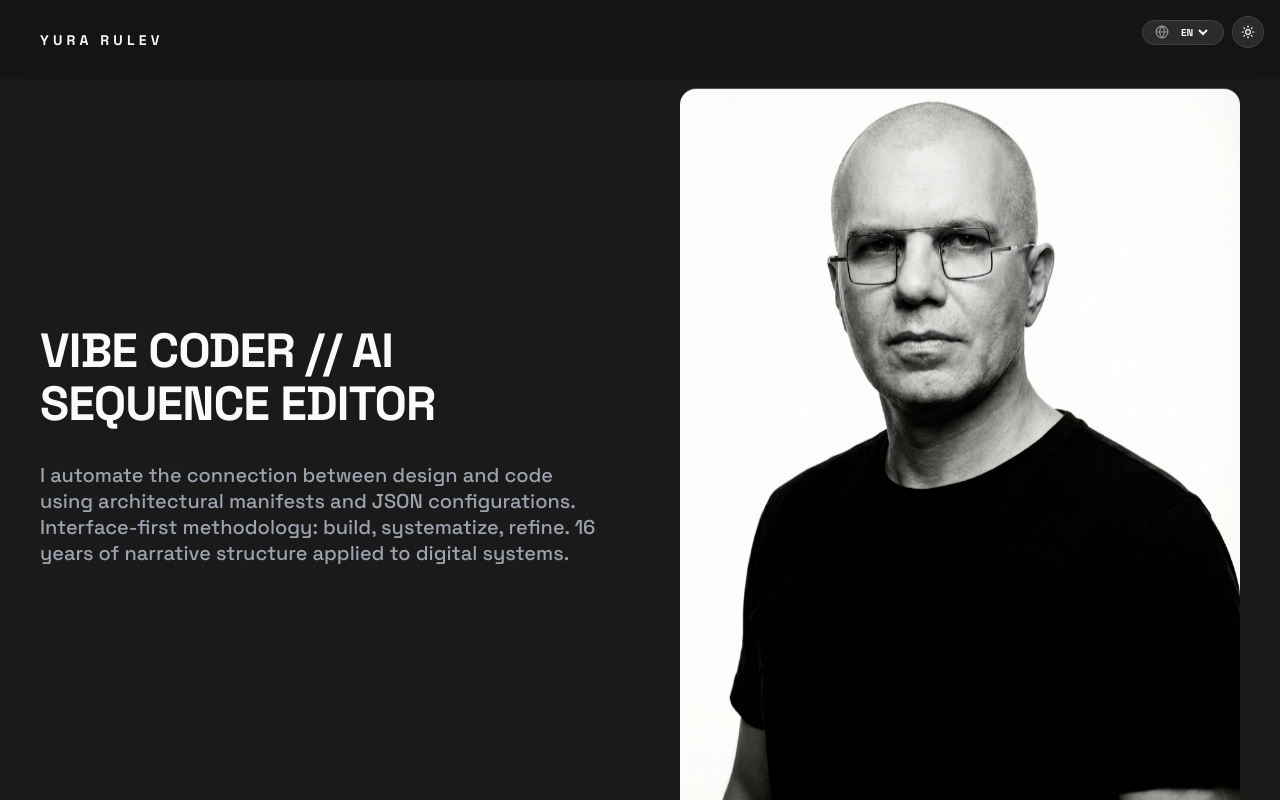
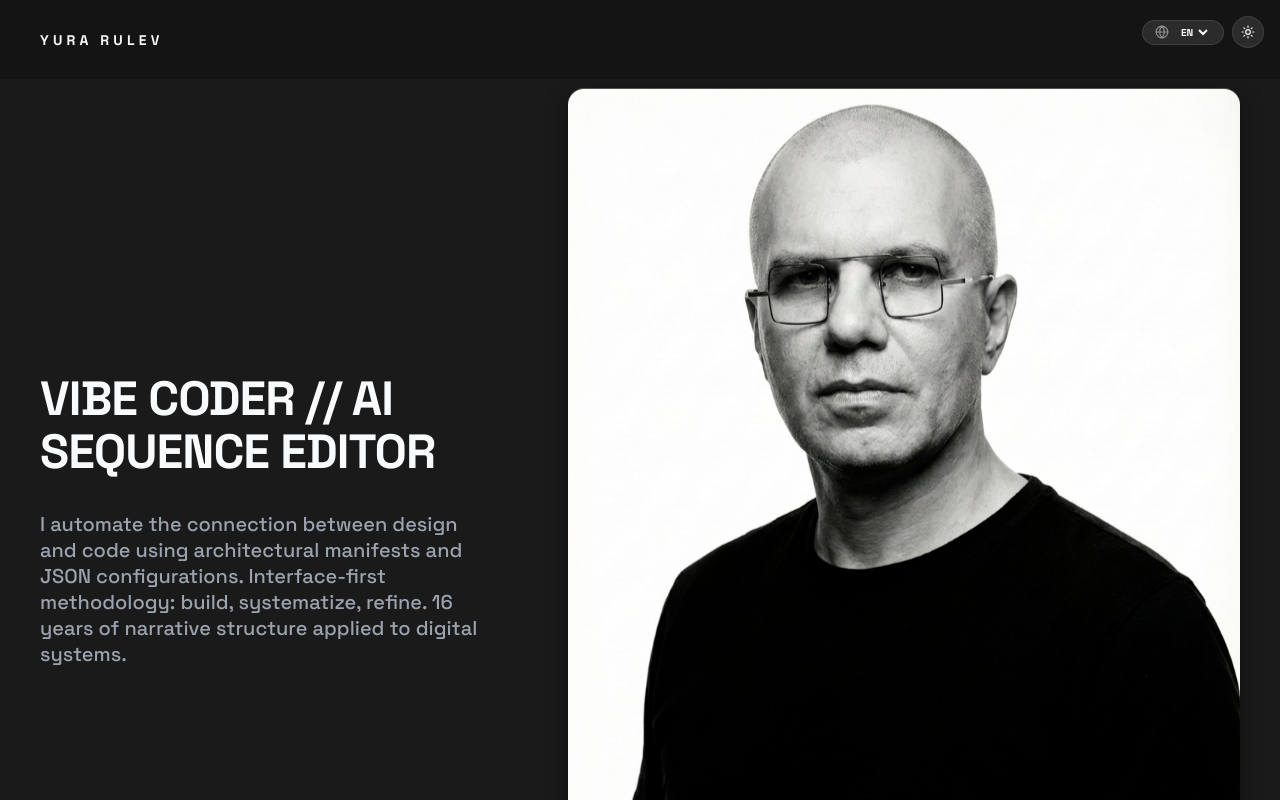
Before and after one commit to Agent-8947/01--vibe--coder, a React (Vite) app: page / in a window 1280 px wide. Shown: the top 800 px of the page. Built offline with nearby package versions, Linux system fonts and the light colour scheme.

Commit message:
Fix Navbar sticky and enhance Hero image impact

```diff
--- a/src/components/Hero.tsx
+++ b/src/components/Hero.tsx
@@ -234,11 +234,11 @@ export const Hero: React.FC<HeroProps> = ({ id, type, localOverrides: overrides,
                 } items-center gap-12 md:gap-20`}>
 
                 {/* Text Content */}
-                <div className={`${isSplit ? 'w-full md:w-1/2' : 'max-w-4xl'} space-y-8 ${layout.alignment === 'center' ? 'text-center mx-auto' : layout.alignment === 'right' ? 'text-right ml-auto' : 'text-left mr-auto'}`}>
+                <div className={`${isSplit ? 'w-full md:w-2/5' : 'max-w-4xl'} space-y-8 ${layout.alignment === 'center' ? 'text-center mx-auto' : layout.alignment === 'right' ? 'text-right ml-auto' : 'text-left mr-auto'}`}>
                     <h1 style={{
                         ...titleStyle,
                         ...getEntranceStyle(0),
-                        textShadow: isFullBg ? '0 1px 8px rgba(0,0,0,0.4)' : 'none'
+                        textShadow: isFullBg ? '0 2px 10px rgba(0,0,0,0.8)' : 'none'
                     }} className="tracking-tight leading-tight">
                         {getTranslatedText('title')}
                     </h1>
@@ -246,8 +246,8 @@ export const Hero: React.FC<HeroProps> = ({ id, type, localOverrides: overrides,
                     <p style={{
                         ...descStyle,
                         ...getEntranceStyle(1),
-                        textShadow: isFullBg ? '0 1px 6px rgba(0,0,0,0.3)' : 'none'
-                    }} className={`opacity-60 ${layout.alignment === 'center' ? 'mx-auto' : ''}`}>
+                        textShadow: isFullBg ? '0 1px 8px rgba(0,0,0,0.6)' : 'none'
+                    }} className={`opacity-80 ${layout.alignment === 'center' ? 'mx-auto' : ''}`}>
                         {getTranslatedText('description')}
                     </p>
 
@@ -259,21 +259,22 @@ export const Hero: React.FC<HeroProps> = ({ id, type, localOverrides: overrides,
 
                 {/* Split Image Media (Hidden on mobile) */}
                 {isSplit && (
-                    <div style={getEntranceStyle(3)} className={`${isMobileMode ? 'hidden' : ''} ${(effectivePos === 'top' || effectivePos === 'bottom') ? 'w-full max-w-4xl' : 'w-full md:w-1/2'} relative`}>
+                    <div style={getEntranceStyle(3)} className={`${isMobileMode ? 'hidden' : ''} ${(effectivePos === 'top' || effectivePos === 'bottom') ? 'w-full max-w-5xl' : 'w-full md:w-3/5'} relative`}>
                         <div
-                            className={`relative overflow-hidden ${shapeClass} ${isMobileMode ? 'max-h-[250px]' : ''}`}
+                            className={`relative overflow-hidden ${shapeClass} ${isMobileMode ? 'max-h-[300px]' : ''}`}
                             style={{
-                                boxShadow: `0px ${parseFloat(gl06[0]?.value || '10')}px ${parseFloat(gl06[1]?.value || '20')}px rgba(0,0,0,${parseFloat(gl06[0]?.value || '10') / 200})`,
-                                border: `${gl06[4]?.value || '0'}px solid rgba(0,0,0,${parseFloat(gl06[5]?.value || '10') / 100})`,
-                                animation: overrides.media?.levitation ? `levitate-${id} ${overrides.media?.levitationSpeed || 3}s ease-in-out infinite` : 'none'
+                                boxShadow: `0px ${parseFloat(gl06[0]?.value || '10')}px ${parseFloat(gl06[1]?.value || '40')}px rgba(0,0,0,0.3)`,
+                                border: `${gl06[4]?.value || '1'}px solid rgba(255,255,255,0.1)`,
+                                animation: overrides.media?.levitation ? `levitate-${id} ${overrides.media?.levitationSpeed || 3}s ease-in-out infinite` : 'none',
+                                backdropFilter: 'blur(10px)',
                             }}
                         >
                             <img
                                 src={overrides.media.imageUrl}
-                                className="w-full h-full object-cover transition-transform duration-700 group-hover:scale-105"
+                                className="w-full h-full object-cover transition-transform duration-1000 group-hover:scale-110"
                                 style={{
                                     opacity: (overrides.media.imageOpacity || 100) / 100,
-                                    transform: `scale(${(overrides.media?.imageScale || 100) / 100})`
+                                    transform: `scale(${(overrides.media?.imageScale || 110) / 100})`
                                 }}
                                 alt="Hero media"
                             />
--- a/src/components/Viewer.tsx
+++ b/src/components/Viewer.tsx
@@ -79,7 +79,7 @@ export const Viewer: React.FC = () => {
 
     return (
         <main
-            className="w-full min-h-screen relative overflow-x-hidden transition-colors duration-500"
+            className="w-full min-h-screen relative transition-colors duration-500"
             style={{
                 backgroundColor: 'var(--dna-bg)',
                 color: 'var(--dna-text-prim)',
@@ -136,6 +136,7 @@ export const Viewer: React.FC = () => {
           font-family: var(--dna-font-family);
           margin: 0;
           padding: 0;
+          overflow-x: hidden;
         }
 
         /* Ensure no editor UI elements are visible */
@@ -159,6 +160,7 @@ export const Viewer: React.FC = () => {
                 ) : (
                     visibleBlocks.map((block) => {
                         const BlockComponent = resolveBlock(block.type);
+                        const isNavbar = block.type?.startsWith('B01') || block.type === 'Navbar';
 
                         if (!BlockComponent) {
                             console.warn(`Block type "${block.type}" not found`);
@@ -178,9 +180,11 @@ export const Viewer: React.FC = () => {
                             >
                                 <div
                                     style={{
-                                        position: (block.type?.startsWith('B01') || block.type === 'Navbar') ? 'sticky' : 'relative',
-                                        top: (block.type?.startsWith('B01') || block.type === 'Navbar') ? 0 : 'auto',
-                                        zIndex: (block.type?.startsWith('B01') || block.type === 'Navbar') ? 1000 : 'auto'
+                                        position: isNavbar ? 'fixed' : 'relative',
+                                        top: isNavbar ? 0 : 'auto',
+                                        left: isNavbar ? 0 : 'auto',
+                                        right: isNavbar ? 0 : 'auto',
+                                        zIndex: isNavbar ? 1000 : 'auto'
                                     }}
                                 >
                                     <BlockComponent
@@ -198,6 +202,7 @@ export const Viewer: React.FC = () => {
                                         onSelect={() => { }} // No-op in viewer mode
                                     />
                                 </div>
+                                {isNavbar && <div style={{ height: `${block.localOverrides?.layout?.height || 80}px` }} />}
                             </Suspense>
                         );
                     })
```
